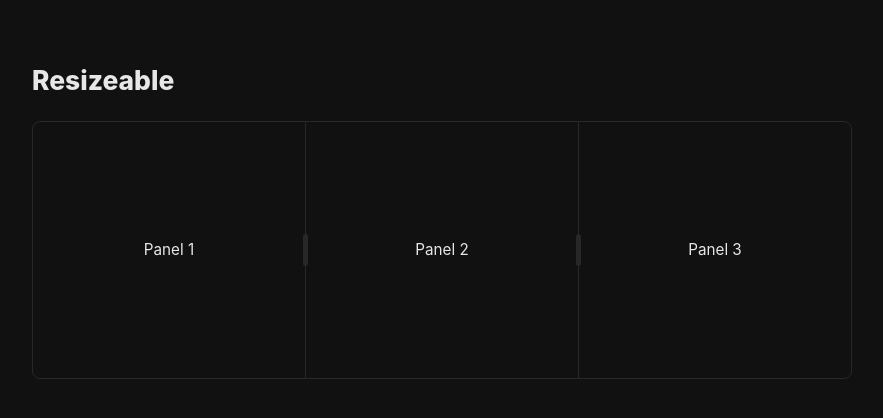
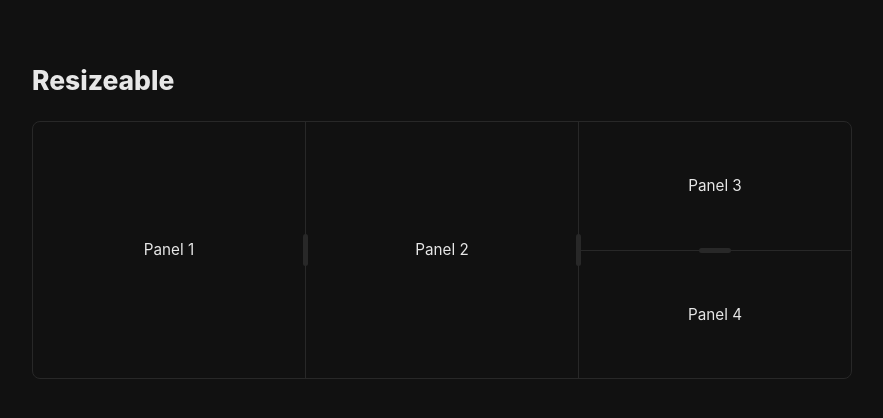
Before and after one commit to dolanske/vui, a Vue app: page / in a window 1280 px wide. Shown: the top 418 px of the page, without its empty margins (198-1081 px from the left). Built offline with nearby package versions, Linux system fonts and the light colour scheme.

Commit message:
Implement resizeable MVP

```diff
--- a/src/components/Resizable/Resizable.vue
+++ b/src/components/Resizable/Resizable.vue
@@ -1,12 +1,23 @@
 <script setup lang="ts">
-import { useEventListener } from '@vueuse/core'
+import { useElementBounding, useEventListener, useStorage } from '@vueuse/core'
 import { ref, useTemplateRef, watch } from 'vue'
+import { clamp } from '../../shared/helpers'
 import { useTopLevelSlots } from '../../shared/slots'
 import './resizable.scss'
 
+// TODO
+// 2. Support for `Panel` and prop handling
+// 3. Invisible divider (only shows up on hover)
+
 interface Props {
+  /**
+   * Enable vertical layout
+   */
   vertical?: boolean
-  persist?: boolean
+  /**
+   * If provided, it enables local persistence of panel sizes
+   */
+  storageKey?: string
 }
 
 interface PanelProps {
@@ -22,23 +33,24 @@ const slots = defineSlots<{
 const root = useTemplateRef('resizableRef')
 const panels = useTopLevelSlots(slots.default)
 
-// When applying defaults, set `flex: <value> 1 0px;
-// While moving, set overflow hidden & pointer events none
-
 interface PanelState {
   size: number
   isResizing: boolean
 }
 
 const focusedPanelIndex = ref(-1)
-const panelState = ref<PanelState[]>([])
 
-// Initialize panels
+const panelState = props.storageKey
+  ? useStorage<PanelState[]>(props.storageKey, [])
+  : ref<PanelState[]>([])
+
+const { left, right, width, top, bottom } = useElementBounding(root)
+
+// Set initial panel sizes on mount or when panels change
 watch(panels, (items) => {
-  // Initialize from localStorage state if persist is enabled
-  if (props.persist && panelState.value.length) {
+  // If numbers of panels is the same as the stored state, do nothing (e.g. on remount)
+  if (panelState.value.length === items.length)
     return
-  }
 
   panelState.value = items.map(() => ({
     size: 100 / items.length,
@@ -46,33 +58,54 @@ watch(panels, (items) => {
   }))
 }, { immediate: true })
 
-useEventListener(root, 'mousedown', (event) => {
+// Returns the index of the currently focused handle
+function getFocusedHandle(event: MouseEvent | KeyboardEvent) {
   const handle = (event.target as HTMLElement).closest('.vui-resizable-handle')
   if (!handle)
     return
 
-  const index = Number(handle.getAttributeNode('data-handle-index')?.value)
+  if (handle.closest('.vui-resizable') !== root.value)
+    return
+
+  return Number(handle.getAttributeNode('data-handle-index')?.value)
+}
+
+function applyResize(index: number, deltaSize: number, baseSize: number, nextBaseSize: number) {
+  panelState.value[index].size = clamp(0, 100, baseSize + deltaSize)
+  panelState.value[index + 1].size = clamp(0, 100, nextBaseSize - deltaSize)
+}
+
+// Controls via mouse drag
+useEventListener(root, 'mousedown', (event) => {
+  const index = getFocusedHandle(event)
+
   if (index === undefined)
     return
 
   panelState.value[index].isResizing = true
 
-  const rect = root.value!.getBoundingClientRect()
-  const startX = Math.max(rect.left, Math.min(rect.right, event.clientX))
+  const startPos = clamp(
+    props.vertical ? top.value : left.value,
+    props.vertical ? bottom.value : right.value,
+    props.vertical ? event.clientY : event.clientX,
+  )
+
   const startSize = panelState.value[index].size
   const nextStartSize = panelState.value[index + 1].size
 
   const onMouseMove = (event: MouseEvent) => {
-    const clampedClientX = Math.max(rect.left, Math.min(rect.right, event.clientX))
-    const deltaX = clampedClientX - startX
-    const containerWidth = rect.width
-    if (!containerWidth)
+    const clampedClientPos = clamp(
+      props.vertical ? top.value : left.value,
+      props.vertical ? bottom.value : right.value,
+      props.vertical ? event.clientY : event.clientX,
+    )
+
+    const delta = clampedClientPos - startPos
+
+    if (!width.value)
       return
 
-    const deltaSize = (deltaX / containerWidth) * 100
-
-    panelState.value[index].size = Math.max(0, Math.min(100, startSize + deltaSize))
-    panelState.value[index + 1].size = Math.max(0, Math.min(100, nextStartSize - deltaSize))
+    applyResize(index, (delta / width.value) * 100, startSize, nextStartSize)
   }
 
   const onMouseUp = () => {
@@ -84,6 +117,34 @@ useEventListener(root, 'mousedown', (event) => {
   window.addEventListener('mousemove', onMouseMove)
   window.addEventListener('mouseup', onMouseUp)
 })
+
+// Controls via keyboard when handle is focused
+useEventListener(root, 'keydown', (event) => {
+  const index = getFocusedHandle(event)
+
+  if (index === undefined)
+    return
+
+  // Control with arrow keys: left/right for horizontal, up/down for vertical but not at once
+  if (((event.key === 'ArrowLeft' || event.key === 'ArrowRight') && !props.vertical) || ((event.key === 'ArrowUp' || event.key === 'ArrowDown') && props.vertical)) {
+    event.preventDefault()
+    const MOVE_BY = 5
+    const delta = (event.key === 'ArrowLeft' || event.key === 'ArrowUp') ? -MOVE_BY : MOVE_BY
+    applyResize(index, delta, panelState.value[index].size, panelState.value[index + 1].size)
+  }
+})
+
+// Reset to default size on double click
+function resetSize(index: number) {
+  // Get width of both current and the next panel.
+  const current = panelState.value[index]
+  const next = panelState.value[index + 1]
+
+  // Set their width so they're both equal
+  const newSize = (current.size + next.size) / 2
+  panelState.value[index].size = newSize
+  panelState.value[index + 1].size = newSize
+}
 </script>
 
 <template>
@@ -102,6 +163,7 @@ useEventListener(root, 'mousedown', (event) => {
         v-if="index < panels.length - 1"
         :data-handle-index="index"
         class="vui-resizable-handle"
+        @dblclick="resetSize(index)"
         @focus="focusedPanelIndex = index"
         @blur="focusedPanelIndex = -1"
       />
--- a/src/components/Resizable/resizable.scss
+++ b/src/components/Resizable/resizable.scss
@@ -1,18 +1,39 @@
-// TODO: vertical
-
 .vui-resizable {
   display: flex;
   flex-direction: row;
   gap: 0;
   align-items: stretch;
 
-  .vui-resizable-panel {
+  &.vertical {
+    flex-direction: column;
+
+    & > .vui-resizable-handle {
+      cursor: ns-resize;
+      height: 1px;
+      width: 100%;
+
+      &:after {
+        left: 50%;
+        top: -2px;
+        transform: translateX(-50%);
+        width: 32px;
+        height: unset;
+        bottom: -2px;
+      }
+
+      &:before {
+        inset: -6px 0;
+      }
+    }
+  }
+
+  & > .vui-resizable-panel {
     display: block;
     z-index: 1;
     overflow: hidden;
   }
 
-  .vui-resizable-handle {
+  & > .vui-resizable-handle {
     width: 1px;
     position: relative;
     // height: 100%;
--- a/src/examples/ExampleResizeable.vue
+++ b/src/examples/ExampleResizeable.vue
@@ -12,13 +12,20 @@ import Resizable from '../components/Resizable/Resizable.vue'
 
     <Card :padding="false">
       <Resizable>
-        <Flex
-          v-for="item in 3"
-          :key="item"
-          class="example-panel" x-center y-center
-        >
-          <p>Panel {{ item }}</p>
+        <Flex class="example-panel" x-center y-center>
+          <p>Panel 1</p>
         </Flex>
+        <Flex class="example-panel" x-center y-center>
+          <p>Panel 2</p>
+        </Flex>
+        <Resizable class="example-panel" vertical>
+          <Flex class="h-100" x-center y-center>
+            <p>Panel 3</p>
+          </Flex>
+          <Flex class="h-100" x-center y-center>
+            <p>Panel 4</p>
+          </Flex>
+        </Resizable>
       </Resizable>
     </Card>
   </div>
```
